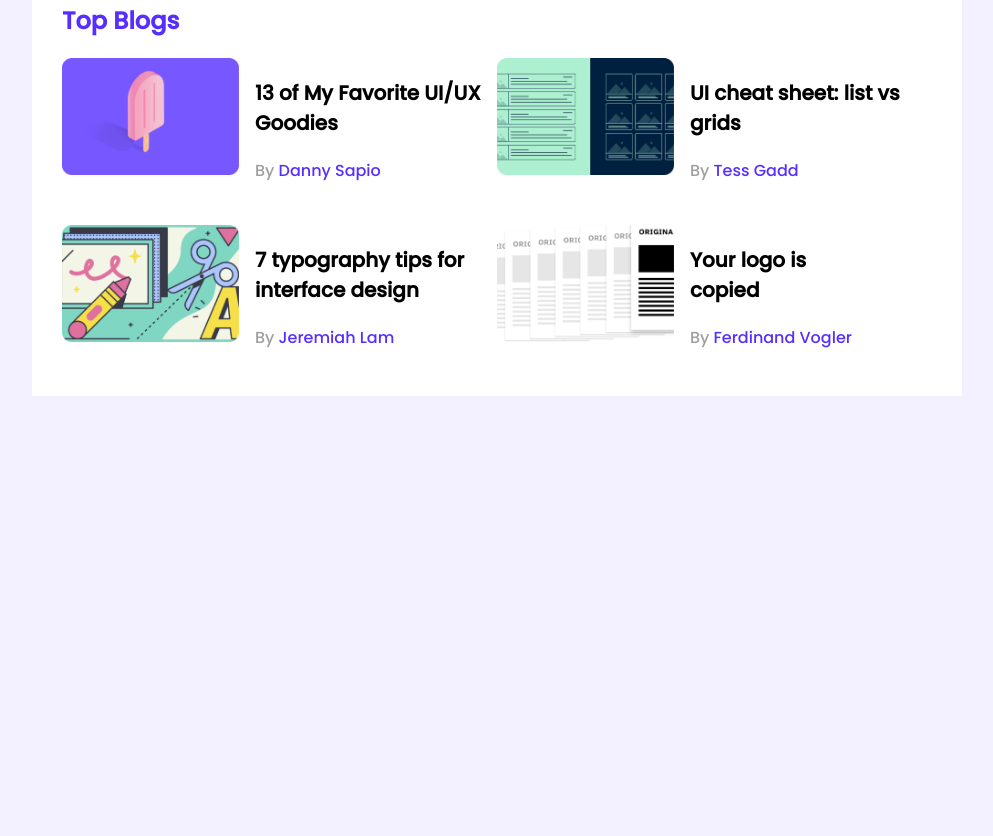
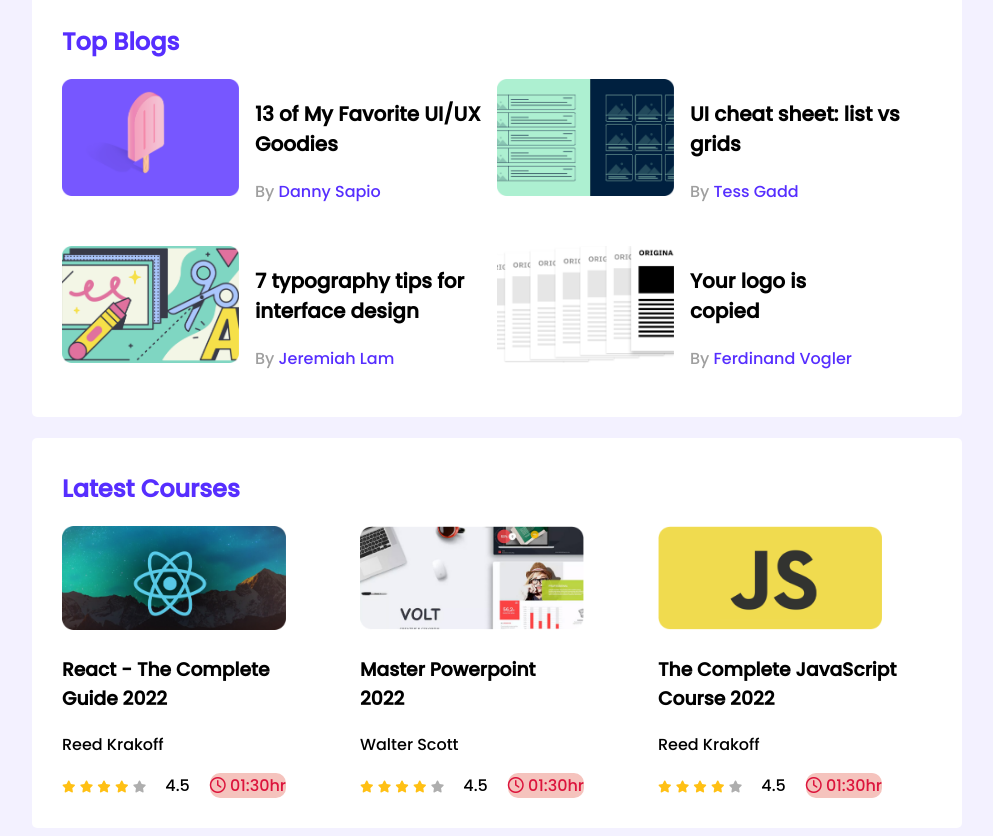
Before and after one commit to mahmudahasan/leader-board-css3-old, a plain HTML site: page index.html in a window 1280 px wide. Shown: the part 308-1144 px from the top of the page, without its empty margins (143-1136 px from the left). Before the commit the page ends 800 px from the top, so only its background shows below. Drawn offline with Linux system fonts and the light colour scheme; a web font is replaced by a local one.

Commit message:
latest courses added

```diff
--- a/index.html
+++ b/index.html
@@ -5,6 +5,8 @@
     <meta http-equiv="X-UA-Compatible" content="IE=edge">
     <meta name="viewport" content="width=device-width, initial-scale=1.0">
     <title>Leader Board</title>
+    <!-- font awesome -->
+    <script src="https://kit.fontawesome.com/b51506ff8b.js" crossorigin="anonymous"></script>
     <!-- stylesheet -->
     <link rel="stylesheet" href="styles/style.css">
 </head>
@@ -90,6 +92,81 @@
                 </div>
             </div>
         </section>
+        <!-- Latest Courses -->
+        <section class="container">
+            <h2 class="section-title">Latest Courses</h2>
+            <div class="courses">
+                <div class="course">
+                    <div class="course-banner">
+                        <img src="images/courses/course-1.png" alt="">
+                    </div>
+                    <div class="course-detail">
+                        <h3 class="course-title">React - The Complete<br>Guide 2022</h3>
+                        <p class="course-author">Reed Krakoff</p>
+                        <div class="course-info">
+                            <div>
+                                <i class="fas fa-star filled"></i>
+                                <i class="fas fa-star filled"></i>
+                                <i class="fas fa-star filled"></i>
+                                <i class="fas fa-star filled"></i>
+                                <i class="fas fa-star empty"></i>
+                                <span>4.5</span>
+                            </div>
+                            <div class="course-duration time">
+                                <i class="far fa-clock"></i>
+                                01:30hr
+                            </div>
+                        </div>
+                    </div>
+                </div>
+                <div class="course">
+                    <div class="course-banner">
+                        <img src="images/courses/course-2.png" alt="">
+                    </div>
+                    <div class="course-detail">
+                        <h3 class="course-title">Master Powerpoint<br> 2022 </h3>
+                        <p class="course-author">Walter Scott</p>
+                        <div class="course-info">
+                            <div>
+                                <i class="fas fa-star filled"></i>
+                                <i class="fas fa-star filled"></i>
+                                <i class="fas fa-star filled"></i>
+                                <i class="fas fa-star filled"></i>
+                                <i class="fas fa-star empty"></i>
+                                <span>4.5</span>
+                            </div>
+                            <div class="course-duration time">
+                                <i class="far fa-clock"></i>
+                                01:30hr
+                            </div>
+                        </div>
+                    </div>
+                </div>
+                <div class="course">
+                    <div class="course-banner">
+                        <img src="images/courses/course-3.png" alt="">
+                    </div>
+                    <div class="course-detail">
+                        <h3 class="course-title">The Complete JavaScript Course 2022</h3>
+                        <p class="course-author">Reed Krakoff</p>
+                        <div class="course-info">
+                            <div>
+                                <i class="fas fa-star filled"></i>
+                                <i class="fas fa-star filled"></i>
+                                <i class="fas fa-star filled"></i>
+                                <i class="fas fa-star filled"></i>
+                                <i class="fas fa-star empty"></i>
+                                <span>4.5</span>
+                            </div>
+                            <div class="course-duration time">
+                                <i class="far fa-clock"></i>
+                                01:30hr
+                            </div>
+                        </div>
+                    </div>
+                </div>
+            </div>
+        </section>
     </main>
 </body>
 </html>
--- a/styles/style.css
+++ b/styles/style.css
@@ -8,12 +8,15 @@
 }
 main {
   display: flex;
-  justify-content: center;
+  flex-direction: column;
+  align-items: center;
 }
 .container {
   background-color: #ffffff;
   width: 870px;
   padding: 30px;
+  border-radius: 5px;
+  margin-top: 21px;
 }
 hr {
   border: 1px solid #d1d1d1;
@@ -76,3 +79,39 @@
   font-size: 16px;
   color: #562eff;
 }
+
+/* courses styles */
+.courses {
+  display: grid;
+  grid-template-columns: repeat(3, 1fr);
+  grid-column-gap: 24px;
+}
+.course .course-banner img {
+  width: 224px;
+  height: 104px;
+}
+.course-info {
+  display: flex;
+  align-items: center;
+  justify-content: space-between;
+}
+.fa-star {
+  font-size: 12px;
+}
+.fa-star.filled {
+  color: #ffc014;
+}
+.fa-star.empty {
+  color: #aeaeae;
+}
+span {
+  margin-left: 15px;
+}
+.course-duration {
+  color: crimson;
+  background-color: rgb(245, 195, 189);
+  border-radius: 10px;
+}
+.time {
+  margin-right: 50px;
+}
```
